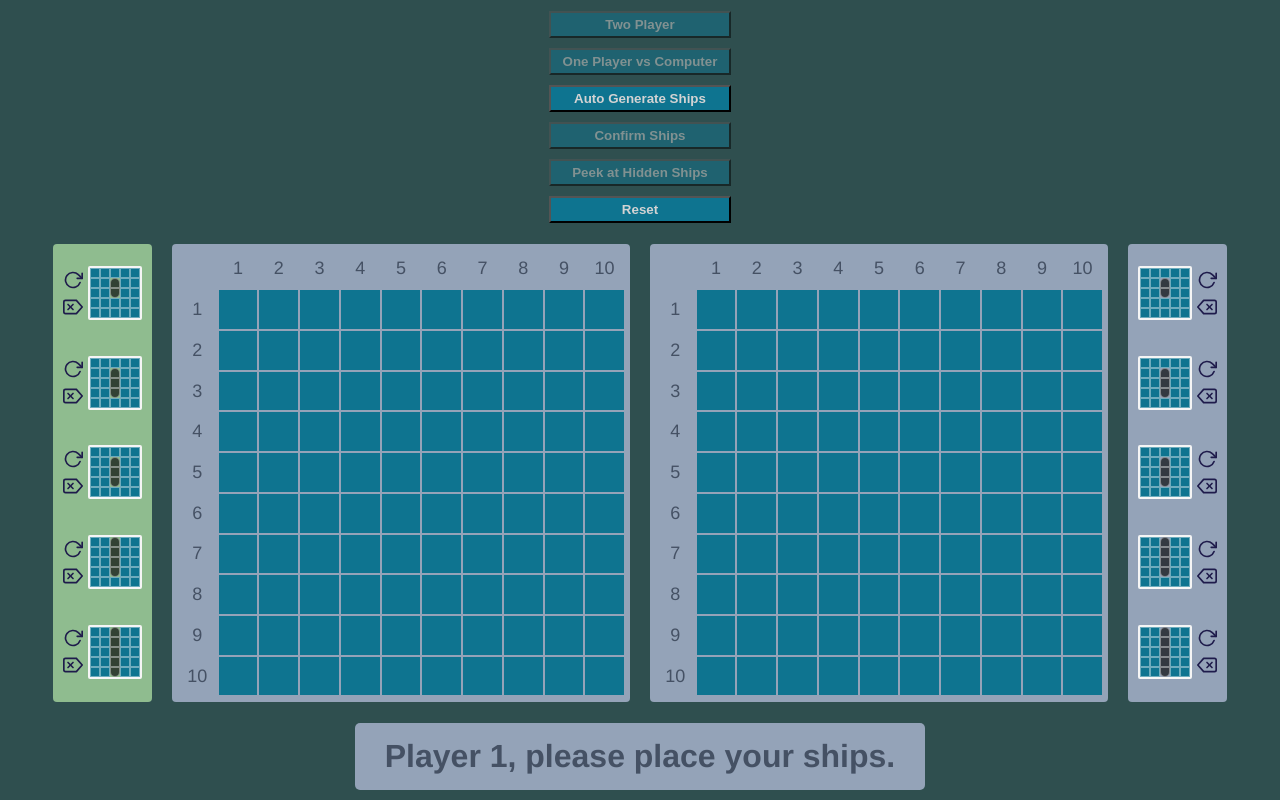
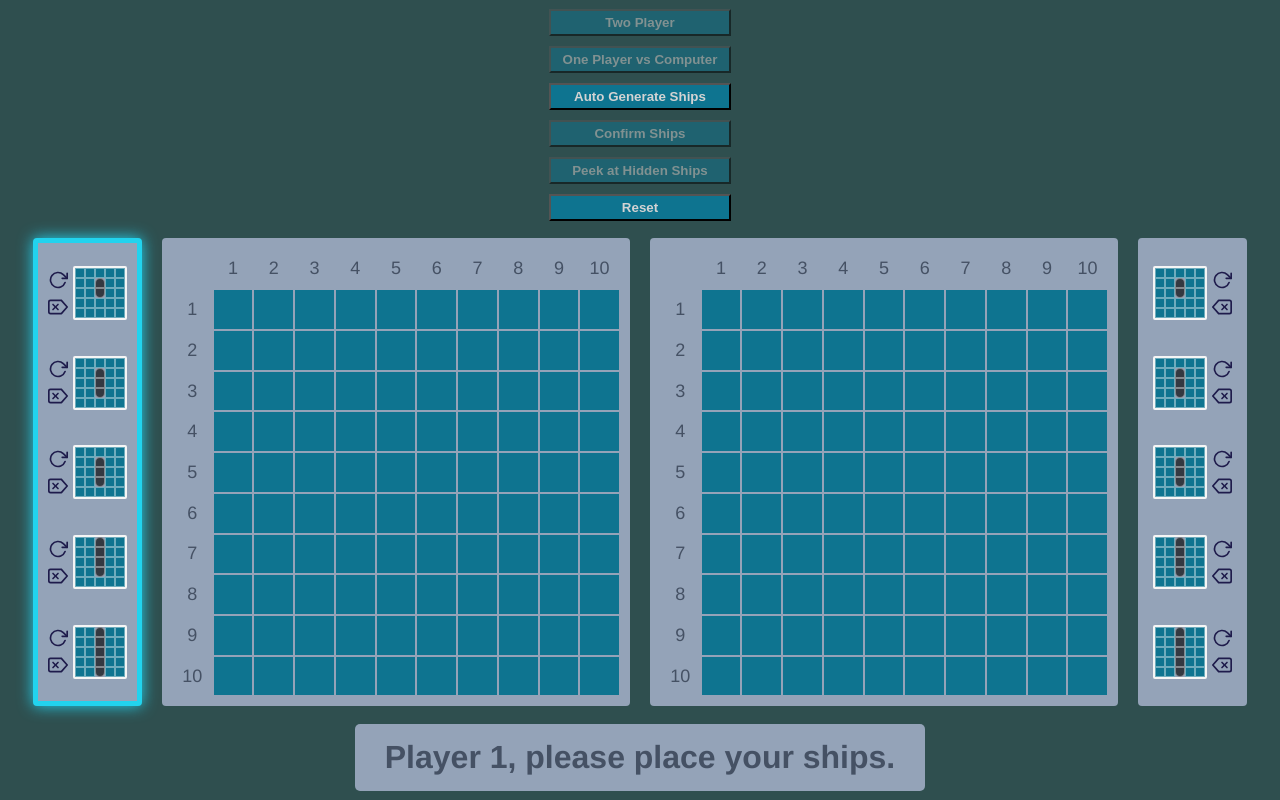
Before and after one commit to Raikho/battleship, a website built with webpack: page src/template.html in a window 1280 px wide. Both pictures are taken after a click on the button "Two Player". Built offline with nearby package versions, Linux system fonts and the light colour scheme.

Commit message:
add better active player border styling

```diff
--- a/src/style.css
+++ b/src/style.css
@@ -17,6 +17,7 @@
     --delete: #1e1b4b;
     --delete-lighter: #b91c1c; /* Red 700 */
 
+    --border-glow: #22d3ee; /* Cyan 400*/
 }
 body {
     height: 100vh;
@@ -104,19 +105,22 @@ button.rotate {
 }
 button.rotate:hover {filter: brightness(1.1);}
 button.rotate:active {filter: brightness(0.9);}
-/* ============================ Models ============================= */
+/* ======================= Model Container ========================= */
+/* ================================================================= */
 .modelboard-container {
     background-color: var(--board-bg);
     height: 35vw;
     padding: 5px;
     border-radius: 4px;
+    border: 5px solid #0000;
 
     display: flex;
     flex-direction: column;
     justify-content: space-around;
 }
 .modelboard-container.active {
-    background-color: var(--active-board-bg);
+    border: 5px solid var(--border-glow);
+    box-shadow: 0 0 15px var(--border-glow);
 }
 .model-container {
     padding: 5px;
@@ -185,10 +189,11 @@ button.rotate:active {filter: brightness(0.9);}
 /* ============================= Board ============================= */
 /* ================================================================= */
 .gameboard {
-    border-radius: 4px;
-    background-color: var(--board-bg);
     width: 35vw;
     height: 35vw;
+    background-color: var(--board-bg);
+    border-radius: 4px;
+    border: 5px solid #0000;
 
     padding: 5px;
 
```
Also changed, not shown: dist/bundle.js.
